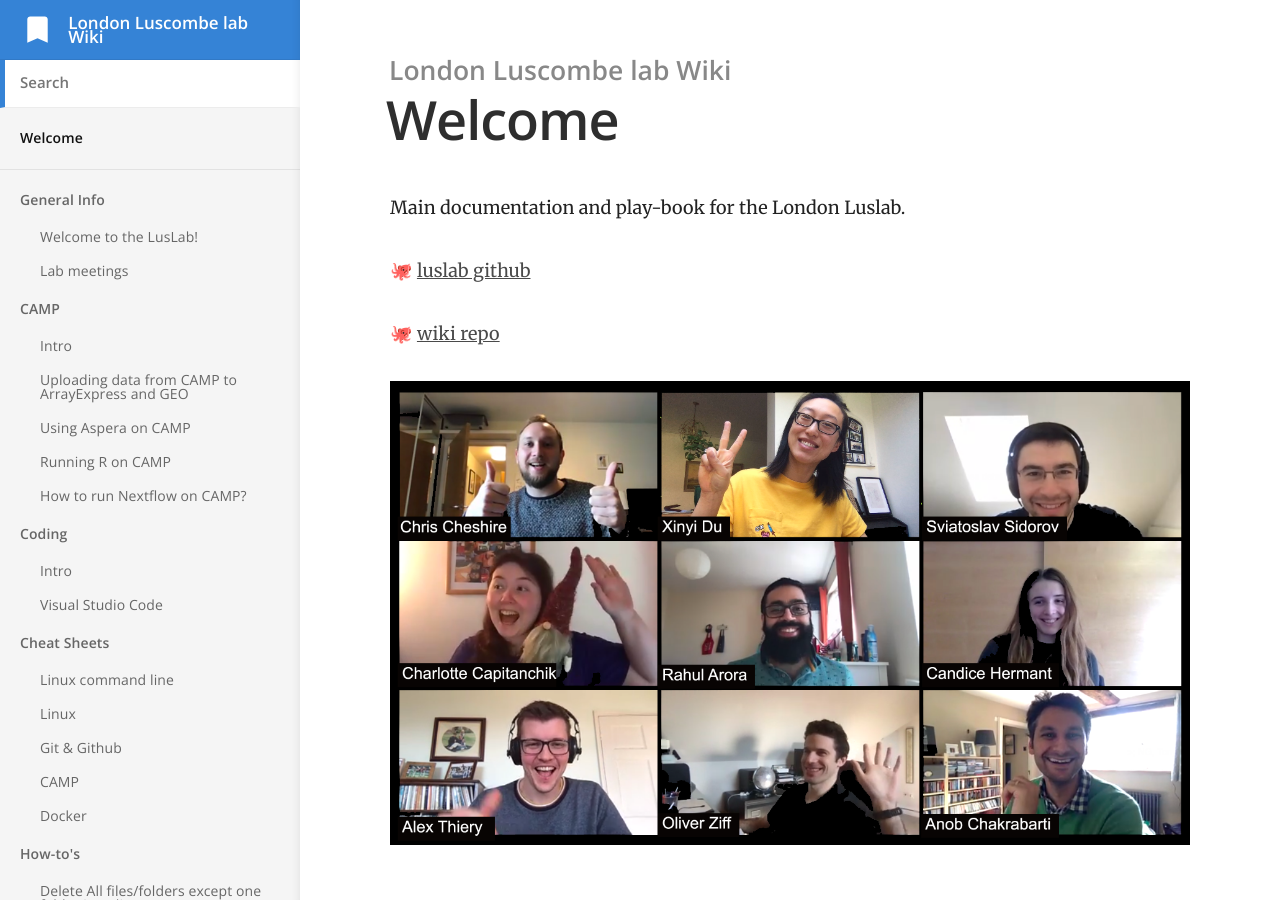
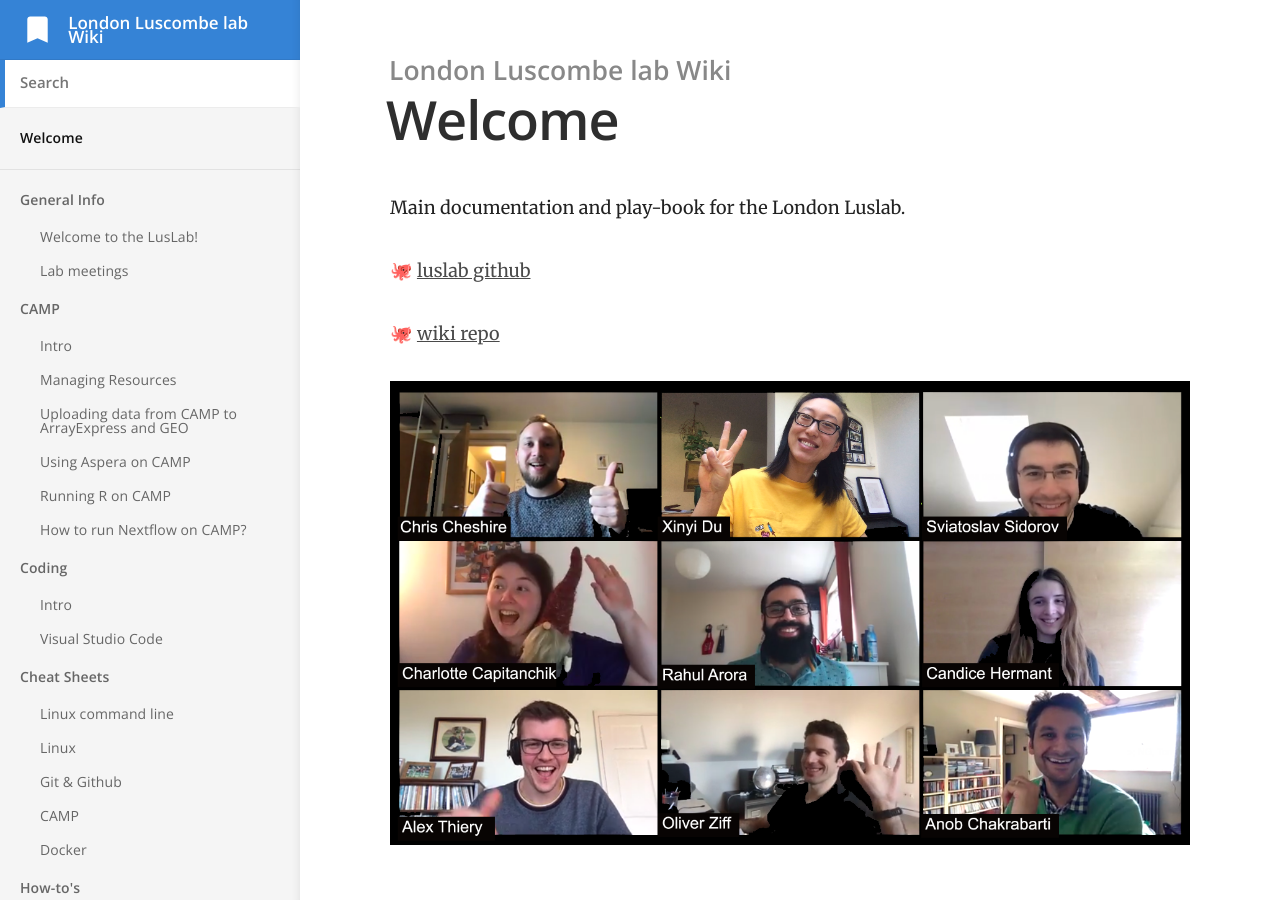
Before and after one commit to luslab/luslab.github.io, a Jekyll site: the page built from index.md, in a window 1280 px wide and 900 px high. Built offline with Jekyll 4.4.1, drawn with Linux system fonts in a browser that asks for light colours.

Commit message:
Update Managing resources.md

```diff
--- a/_docs/CAMP/Managing resources.md
+++ b/_docs/CAMP/Managing resources.md
@@ -1,3 +1,9 @@
+---
+title: Managing Resources
+category: CAMP
+order: 2
+---
+
 ## Check how many CPUs the lab is using
 
 As a lab and as individuals we have limits on the number of CPUs we can use at any one time. The up-to-date info for that is [here](https://wiki.thecrick.org/display/HPC/Running+jobs+on+CAMP).
```
